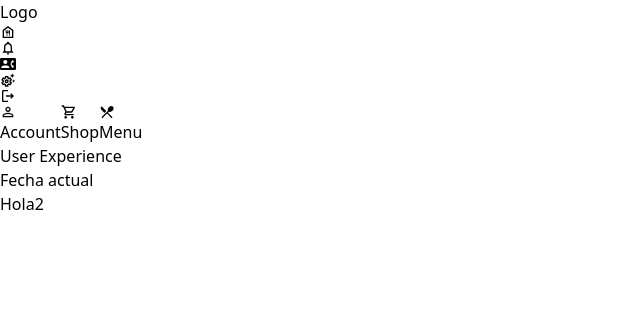
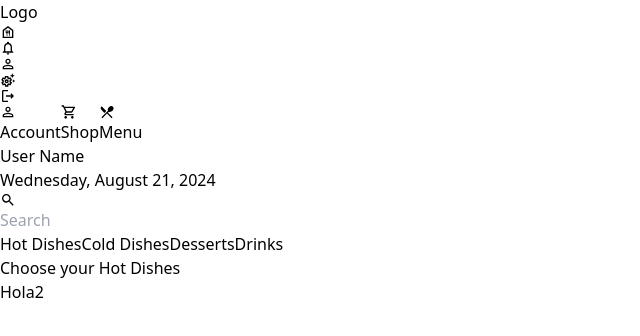
Before and after one commit to Soliam006/FrontendPract, a React (Vite) app in the folder Store_JavaScript/: page / in a window 1280 px wide. Shown: the top 336 px of the page, without its empty margins (0-640 px from the left). Built offline with nearby package versions, Linux system fonts and the light colour scheme.

Commit message:
Tap navegation Added (Dishes and Desserts)

```diff
--- a/Store_JavaScript/package.json
+++ b/Store_JavaScript/package.json
@@ -10,6 +10,7 @@
     "preview": "vite preview"
   },
   "dependencies": {
+    "framer-motion": "^11.3.29",
     "react": "^18.3.1",
     "react-dom": "^18.3.1",
     "react-icons": "^5.3.0"
--- a/Store_JavaScript/src/App.jsx
+++ b/Store_JavaScript/src/App.jsx
@@ -1,14 +1,38 @@
 import SideBar from './components/share/SideBar'
-import { MdRestaurantMenu, MdOutlineShoppingCart, MdOutlineClose , MdOutlinePersonOutline   } from "react-icons/md";
+import { MdRestaurantMenu, MdOutlineShoppingCart, MdOutlineSearch , MdOutlineClose , MdOutlinePersonOutline   } from "react-icons/md";
 import {useState} from "react";
+import React, { useEffect } from 'react';
+import { motion } from 'framer-motion';
+
 function App() {
+    /*Menu Movil Information*/
     const [showMenu, setShowMenu] = useState(false)
     const [showOrder, setShowOrder] = useState(false)
     const toggleMenu = () => {
         setShowMenu(!showMenu)
     }
+    /*Date and User Information*/
+    const [userName, setUserName] = useState("User Name")
+    const [currentDate, setCurrentDate] = useState(new Date().toLocaleDateString());
+
+    useEffect(() => {
+        const timer = setInterval(() => {
+            setCurrentDate(new Date().toLocaleDateString('en-En', {
+                weekday: 'long',
+                month: 'long',
+                year: 'numeric',
+                day: 'numeric'
+            }));
+        }, 1000);
+        return () => {
+            clearInterval(timer);
+        };
+    }, []);
+    {/*Tabs Navegation Data*/}
+    const [activeTab, setActiveTab] = useState("Hot Dishes")
+    const tabs = ["Hot Dishes", "Cold Dishes", "Desserts", "Drinks"]
     return (
-        <div className="bg-[#272727] w-full min-h-screen ">
+        <div className="bg-[#1e1e24] w-full min-h-screen ">
             <SideBar showMenu={showMenu} />
             {/* Movil Menu */}
             <nav className="bg-[#000e14] fixed w-full lg:hidden bottom-0 left-0 flex flex-row justify-between p-4 text-3xl rounded-t-lg">
@@ -32,10 +56,37 @@ function App() {
             {/*Main container con un pl de 28 para evitar el sideBar*/}
             {/*grid-cols-1 (Ocupa toda la pantalla) | Grid-cols-8 lg (Para Desktop la divido en 8)*/}
             <main className="lg:pl-28 grid grid-cols-1 lg:grid-cols-8">
-                <div className="lg:col-span-6 bg-[#272727]">
-                    <header className="bg-[#272727] p-4">
-                        <h1>User Experience</h1>
-                        <p>Fecha actual</p>
+                <div className="lg:col-span-6 bg-[#1e1e24]">
+                    {/*Header*/}
+                    <header className="bg-[#1e1e24] p-4">
+                        {/*Title and Searchj*/}
+                        <div className="flex flex-row gap-2 justify-between">
+                            <div>
+                                <h1 className="text-2xl text-gray-300">{userName}</h1>
+                                <p className="text-gray-500">{currentDate}</p>
+                            </div>
+                            <form >
+                                <div className="w-full relative">
+                                      <MdOutlineSearch className="left-4 top-1/2 -translate-y-1/2 text-white absolute"/>
+                                <input type="text" placeholder="Search" className="pl-10 py-2 pr-4 bg-[#000e14] w-full text-gray-300 rounded-lg outline-none"/>
+                                </div>
+                            </form>
+                        </div>
+                        {/*Tabs*/}
+                        <nav className="flex flex-row justify-between border-b-1 border-[#ffffff] w-full mt-6 mb-6 ">
+                            {tabs.map((tab) => (
+                                <motion.button key={tab}
+                                        onClick={() => setActiveTab(tab)}
+                                        className={`py-2 px-3  ${activeTab === tab ? "text-[#dd7d36]" : "text-gray-300"}
+                                                                                 ${activeTab === tab ? "border-b-2 border-[#dd7d36]": ""} font-sans font-bold text-sm`}
+                                        whileTap={{ scale: 0.9 }}
+                                >{tab}
+                                </motion.button>
+                            ))}
+                        </nav>
+                        <div>
+                            <h2 className="text-gray-500 text-xl font-sans font-bold">Choose your {activeTab}</h2>
+                        </div>
                     </header>
                 </div>
                 <div className="lg:col-span-2 bg-[#000e14] fixed lg:static right-0">Hola2</div>
--- a/Store_JavaScript/src/components/share/SideBar.jsx
+++ b/Store_JavaScript/src/components/share/SideBar.jsx
@@ -1,5 +1,5 @@
 import React from 'react';
-import { MdOutlineFoodBank, MdOutlineLogout,  MdContactPhone, MdOutlineSettingsSuggest , MdNotificationsNone     } from 'react-icons/md';
+import { MdOutlineFoodBank, MdOutlineLogout,  MdOutlinePersonOutline, MdOutlineSettingsSuggest , MdNotificationsNone     } from 'react-icons/md';
 const SideBar = (props) => {
     const {showMenu} = props;
 
@@ -12,24 +12,24 @@ const SideBar = (props) => {
                     <li>
                         <h1 className="text-xl text-gray-300 uppercase font-bold text-center">Logo</h1>
                     </li>
-                    <li className=" bg-[#272727]  p-4 rounded-tl-xl rounded-bl-xl">
+                    <li className=" bg-[#1e1e24]  p-4 rounded-tl-xl rounded-bl-xl">
                         <a href="#" className="text-white bg-[#dd7d36] flex justify-center rounded-xl  p-4 text-center">
                             <MdOutlineFoodBank className="text-3xl  "/>
                         </a>
                     </li>
-                    <li className=" hover:bg-[#272727] p-4 rounded-tl-xl rounded-bl-xl group transition-colors">
+                    <li className=" hover:bg-[#1e1e24] p-4 rounded-tl-xl rounded-bl-xl group transition-colors">
                         <a href="#" className="group-hover:bg-[#dd7d36] text-[#dd7d36] group-hover:text-white
                     flex justify-center rounded-xl  p-4 text-center transition-colors">
                             <MdNotificationsNone className="text-3xl  "/>
                         </a>
                     </li>
-                    <li className=" hover:bg-[#272727] p-4 rounded-tl-xl rounded-bl-xl group transition-colors">
+                    <li className=" hover:bg-[#1e1e24] p-4 rounded-tl-xl rounded-bl-xl group transition-colors">
                         <a href="#" className="group-hover:bg-[#dd7d36] text-[#dd7d36] group-hover:text-white
                     flex justify-center rounded-xl  p-4 text-center transition-colors">
-                            <MdContactPhone className="text-3xl  "/>
+                            <MdOutlinePersonOutline className="text-3xl  "/>
                         </a>
                     </li>
-                    <li className=" hover:bg-[#272727] p-4 rounded-tl-xl rounded-bl-xl group transition-colors">
+                    <li className=" hover:bg-[#1e1e24] p-4 rounded-tl-xl rounded-bl-xl group transition-colors">
                         <a href="#" className="group-hover:bg-[#dd7d36] text-[#dd7d36] group-hover:text-white
                     flex justify-center rounded-xl  p-4 text-center transition-colors">
                             <MdOutlineSettingsSuggest className="text-3xl  "/>
@@ -40,7 +40,7 @@ const SideBar = (props) => {
             </div>
             <div>
                 <ul className="mt-5 pl-4">
-                    <li className=" hover:bg-[#272727] p-4 rounded-tl-xl rounded-bl-xl group transition-colors">
+                    <li className=" hover:bg-[#1e1e24] p-4 rounded-tl-xl rounded-bl-xl group transition-colors">
                         <a href="#" className="group-hover:bg-[#dd7d36] text-[#dd7d36] group-hover:text-white
                     flex justify-center rounded-xl  p-4 text-center transition-colors">
                             <MdOutlineLogout  className="text-3xl  "/>
```
Also changed, not shown: 1 other file (tests, documents, lock files or other folders).
